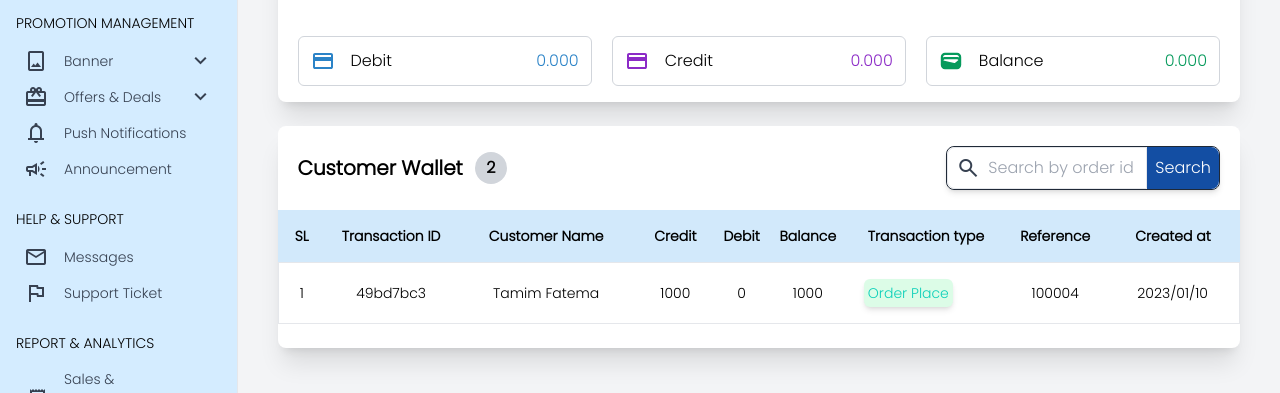
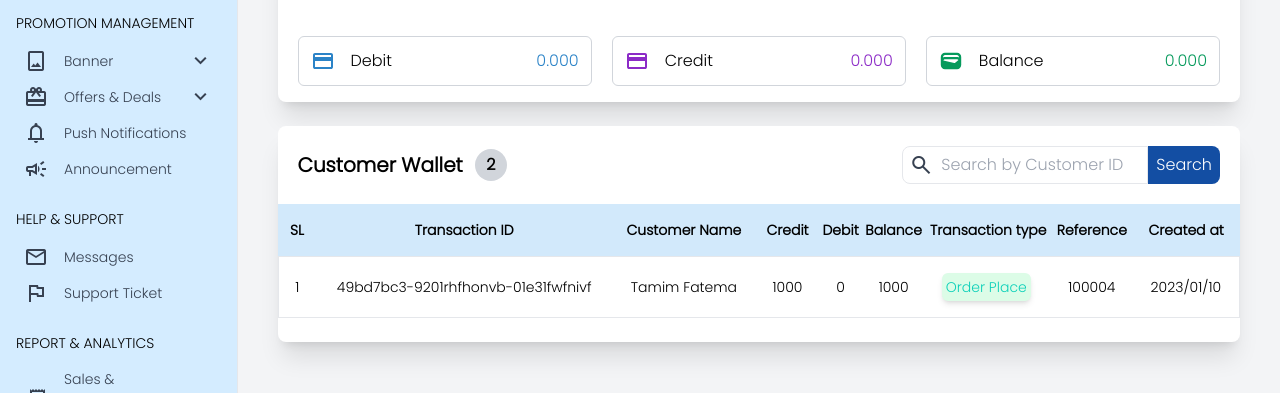
Before and after one commit to TamimFatema/Admin_Dashboard, a plain HTML site: page Users/Customers/Wallet/customerWallet.html in a window 1280 px wide. Shown: the part 603-996 px from the top of the page. Drawn offline with nearby package versions, Linux system fonts and the light colour scheme.

Commit message:
bordering

```diff
--- a/Users/Customers/Wallet/customerWallet.html
+++ b/Users/Customers/Wallet/customerWallet.html
@@ -573,7 +573,6 @@
                     </div>
 
                     <div class="flex">
-
                         <div class="flex items-center rounded-l-lg border p-1.5 gap-2">
                             <span class="material-symbols-outlined text-gray-700">
                                 search
@@ -683,12 +682,12 @@
                         <h1 class="text-xl font-bold">Customer Wallet</h1>
                         <p class="w-8 h-8 rounded-full bg-gray-300 flex items-center justify-center font-bold">2</p>
                     </div>
-                    <div class="flex border border-gray-800 shadow-md rounded-lg">
-                        <div class="flex items-center rounded-l-lg border p-2 gap-2">
+                    <div class="flex">
+                        <div class="flex items-center rounded-l-lg border p-1.5 gap-2">
                             <span class="material-symbols-outlined text-gray-700">
                                 search
                             </span>
-                            <input type="text" placeholder="Search by order id" class="w-[75px] md:w-[150px]"
+                            <input type="text" placeholder="Search by Customer ID" class="w-[150px] md:w-[200px]"
                                 style="outline: none;" />
                         </div>
                         <button class="bg-[#134EA3] rounded-r-lg px-2 text-white">
@@ -715,14 +714,14 @@
                         <tbody class="table_body">
                             <tr class="border">
                                 <td>1</td>
-                                <td>49bd7bc3</td>
+                                <td>49bd7bc3-9201rhfhonvb-01e31fwfnivf</td>
                                 <td>Tamim Fatema</td>
                                 <td>1000</td>
                                 <td>0</td>
                                 <td>1000</td>
                                 <td>
                                     <button
-                                        class="flex bg-green-100 text-[#0BD0B9] p-1 rounded-md shadow-md items-center gap-1">
+                                        class="flex bg-green-100 text-[#0BD0B9] p-1 rounded-md shadow-md">
                                         <p>Order Place</p>
                                     </button>
                                 </td>
```
Also changed, not shown: Product_Management/Brands/List/List.html (+2 -2 lines).
